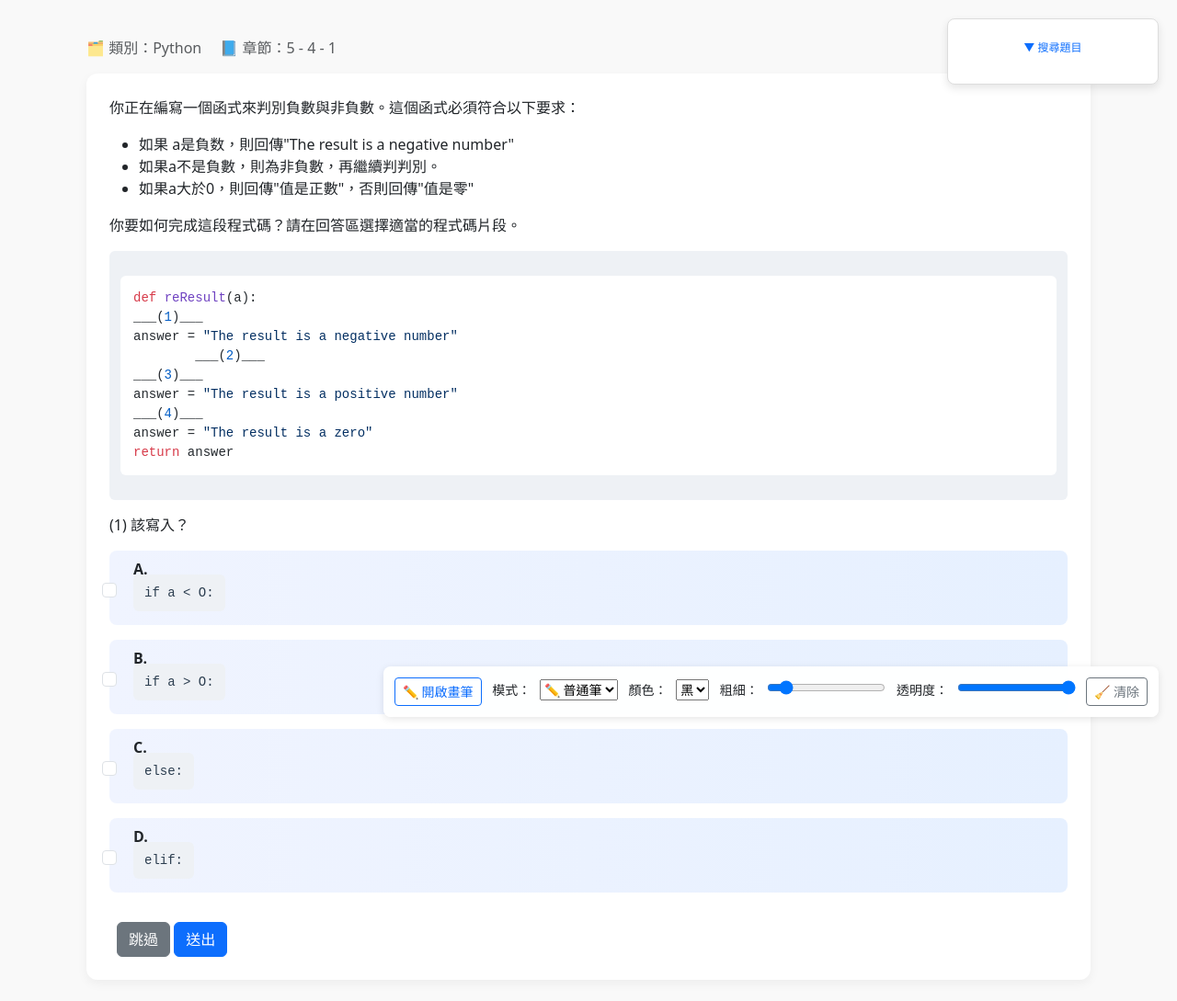
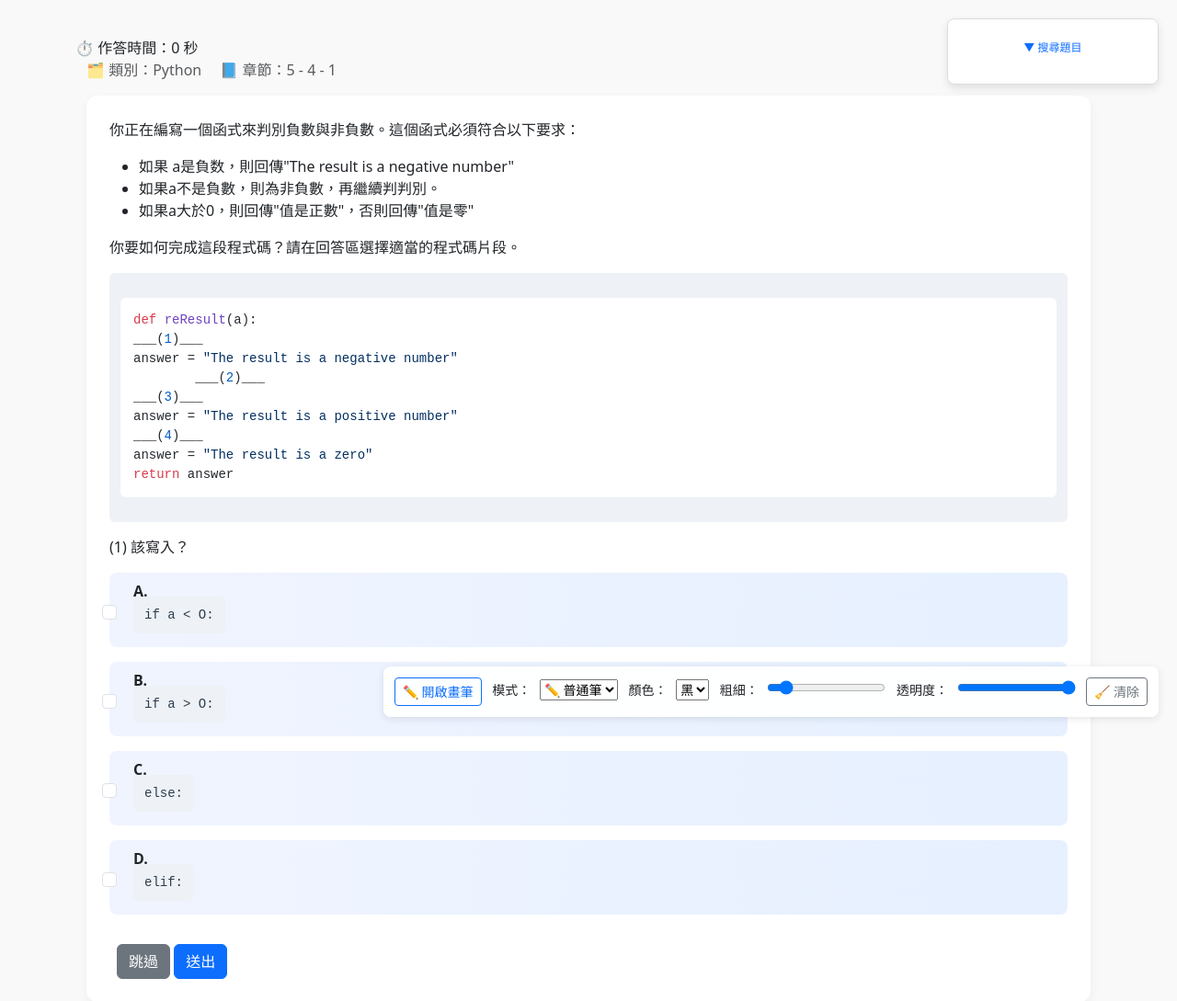
Before and after one commit to qkauia-guy/questionbank, a Django app: page /mock/ in a window 1280 px wide. Shown: the top 1089 px of the page at 92% size. Before the commit the page ends 1041 px from the top, so only its background shows below. Run offline with Django 5.2, Linux system fonts and the light colour scheme; data comes from the database, SQL or seed files in the repository; some libraries are stand-ins or nearby versions.

Commit message:
create floating_timer

```diff
--- a/quiz/templates/quiz/_question_card.html
+++ b/quiz/templates/quiz/_question_card.html
@@ -1,5 +1,10 @@
 {% load quiz_extras %}
 {% load markdown_deux_tags %}
+
+<!-- ⬆️ 左上角浮出秒數 -->
+<div id="floating-timer">
+  ⏱️ 作答時間：<span id="timer">0</span> 秒
+</div>
 
 <div class="container">
   <div class="mb-3 text-muted">
@@ -41,6 +46,9 @@
         </div>
       {% endif %}
 
+      <!-- 隱藏欄位傳遞 used_time -->
+      <input type="hidden" name="used_time" id="used_time" value="0">
+
       <button type="submit" name="skip" value="1" class="btn btn-secondary mt-3 ms-2">跳過</button>
       <button type="submit" class="btn btn-primary mt-3">送出</button>
 
```
